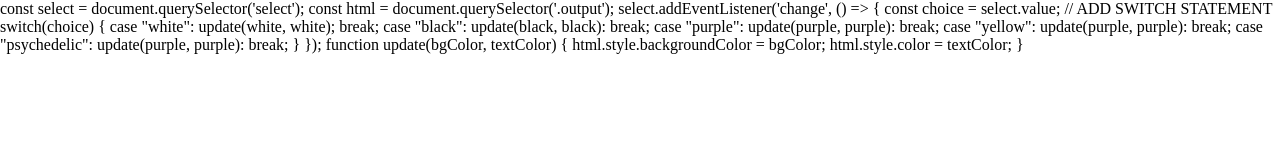
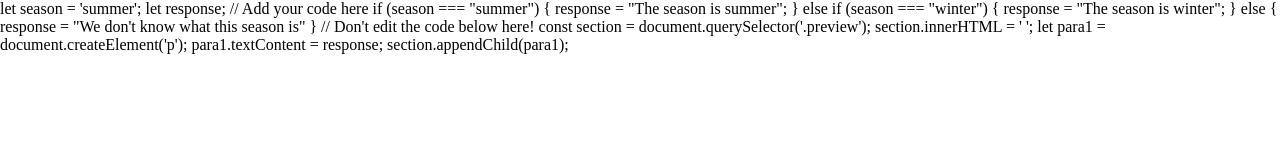
Before and after one commit to F3GR/weather-app, a plain HTML site: page index.html in a window 1280 px wide. Drawn offline with Linux system fonts and the light colour scheme.

Commit message:
mdn conditionals test - 1

```diff
--- a/index.html
+++ b/index.html
@@ -9,36 +9,24 @@
 </head>
 
 <body>
-  const select = document.querySelector('select');
-  const html = document.querySelector('.output');
+  let season = 'summer';
+  let response;
 
-  select.addEventListener('change', () => {
-    const choice = select.value;
+  // Add your code here
+  if (season === "summer") {
+      response = "The season is summer";
+  } else if (season === "winter") {
+      response = "The season is winter";
+  } else {
+      response = "We don't know what this season is"
+  }
 
-    // ADD SWITCH STATEMENT
-    switch(choice) {
-       case "white":
-        update(white, white);
-        break;
-      case "black":
-        update(black, black):
-        break;
-      case "purple":
-        update(purple, purple):
-        break;
-      case "yellow":
-        update(purple, purple):
-        break;
-      case "psychedelic":
-        update(purple, purple):
-        break;
-    }
-  });
-
-  function update(bgColor, textColor) {
-    html.style.backgroundColor = bgColor;
-    html.style.color = textColor;
-  }
+  // Don't edit the code below here!
+  const section = document.querySelector('.preview');
+  section.innerHTML = ' ';
+  let para1 = document.createElement('p');
+  para1.textContent = response;
+  section.appendChild(para1);
 
   </script>
 </body>
```
